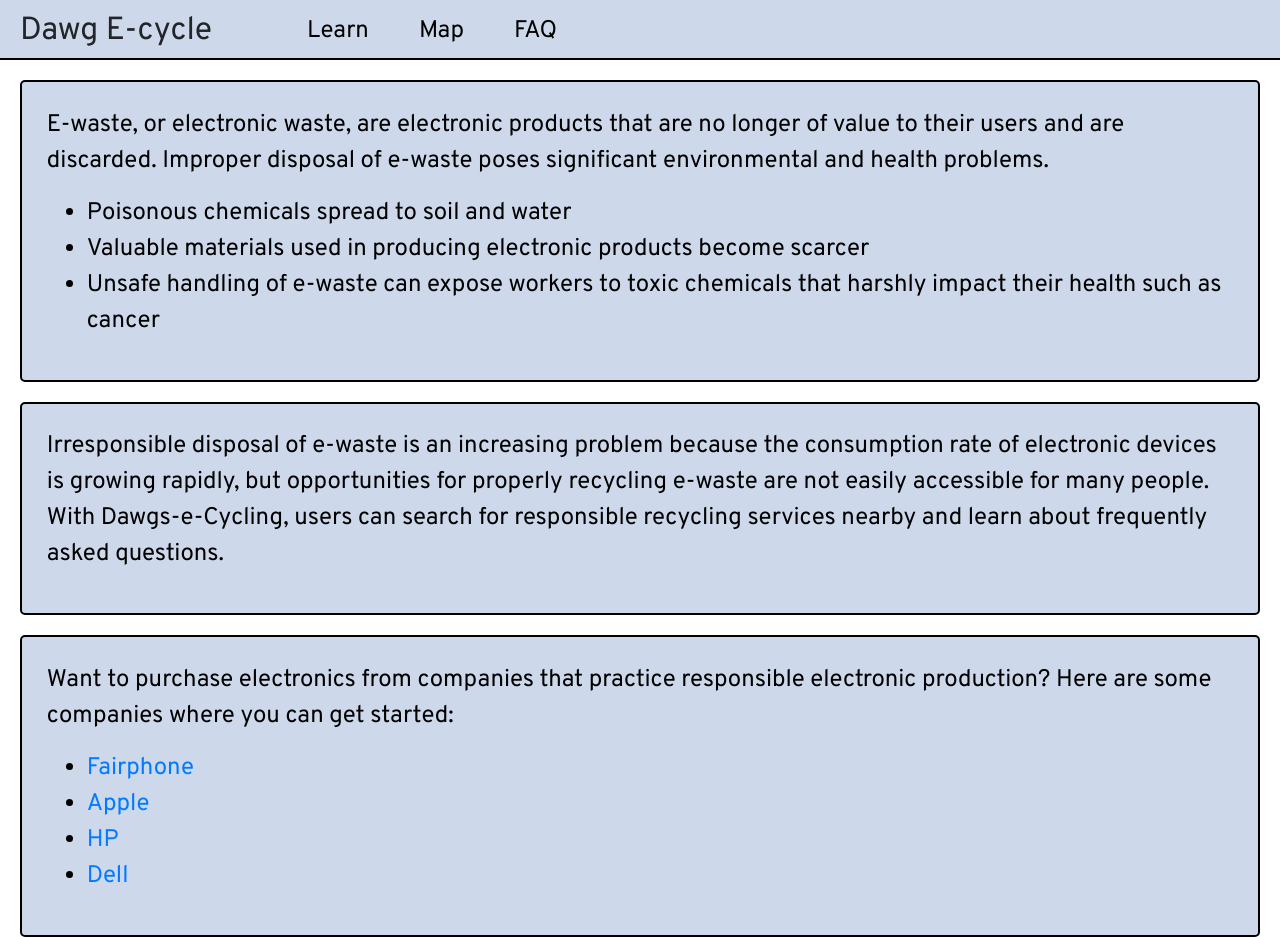
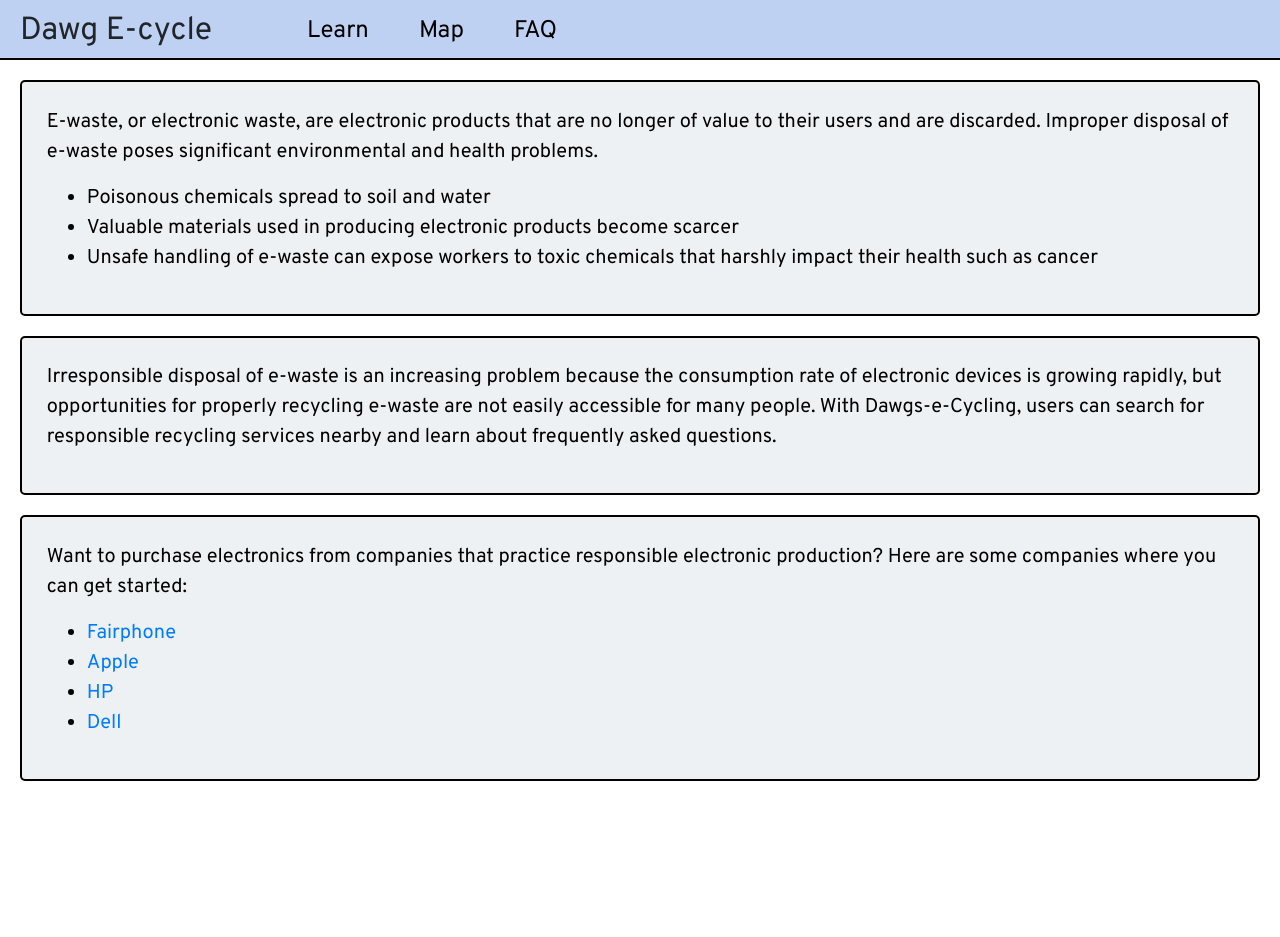
Before and after one commit to info442-spr22/d-team, a plain HTML site: page project_draft/index.html in a window 1280 px wide. After the commit the page ends 800 px from the top, so only its background shows below. Drawn offline with nearby package versions, Linux system fonts and the light colour scheme; a web font is replaced by a local one.

Commit message:
updated css with style guide

```diff
--- a/project_draft/css/style.css
+++ b/project_draft/css/style.css
@@ -29,7 +29,7 @@ main {
 .navigation {
   position: fixed;
   display: flex;
-  background-color: #cdd8eb;
+  background-color: #BED1F2;
   font-size: 24px;
   justify-content: flex-end;
   width: 100%;
@@ -52,7 +52,7 @@ main {
 }
 
 .nav-link:hover {
-  background-color: white;
+  background-color: #FFFFFF;
   color:#000000
 }
 
@@ -60,7 +60,7 @@ main {
   margin-left: 20px;
   padding: 4px 15px 0px 15px;
   border-radius: 5px;
-  color: black;
+  color: #000000;
 }
 
 .text-black{
@@ -72,7 +72,7 @@ main {
   flex-direction: column;
   color: #000000;
   align-items: flex-start;
-  background: white;
+  background: #FFFFFF;
   margin-top: 60px;
   width: 100%;
   padding: 20px;
@@ -81,11 +81,11 @@ main {
 
 .text-box {
   padding: 2%;
-  border: 2px solid black;
+  border: 2px solid #000000;
   border-radius: 5px;
-  color: black;
-  background-color: #cdd8eb;
-  font-size: 24px;
+  color: #000000;
+  background-color: #EEF1F4;
+  font-size: 20px;
 }
 
 .hide{
```
